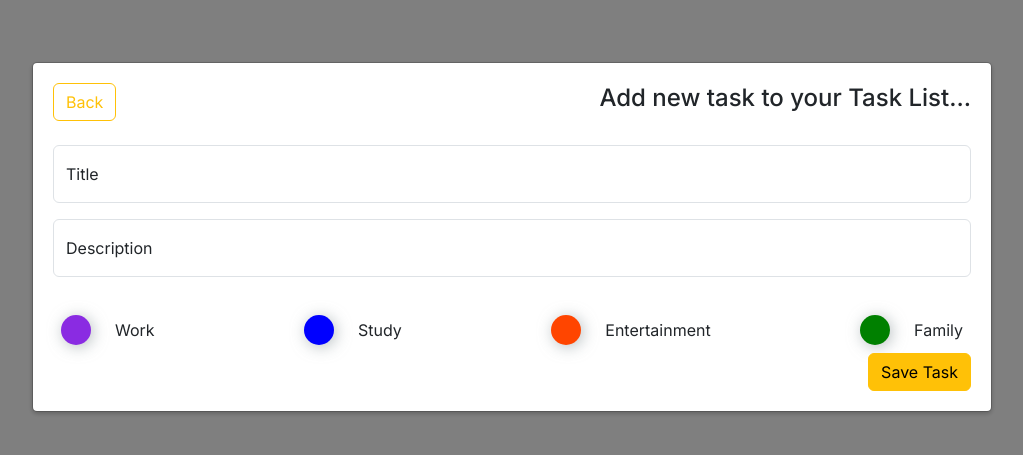
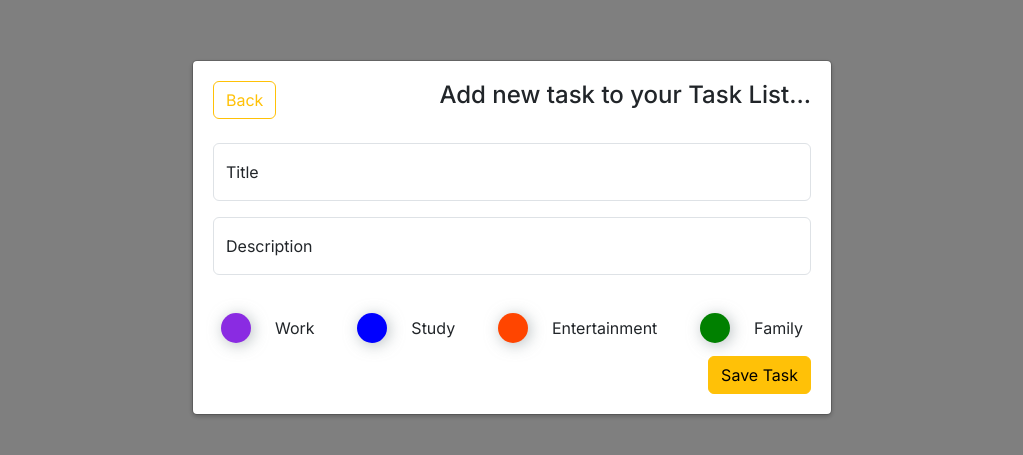
Before and after one commit to Tharindu-Nuwan/todo-app-frontend-react, a React (Vite) app: page /app/add-new in a window 1280 px wide. Shown: the part 163-618 px from the top of the page, without its empty margins (128-1151 px from the left). Built offline with nearby package versions, Linux system fonts and the light colour scheme; sample sign-in values are in the browser's storage; a web font is replaced by a local one.

Commit message:
Change UI design

```diff
--- a/src/components/add-task/AddTask.css
+++ b/src/components/add-task/AddTask.css
@@ -11,7 +11,7 @@
   }
 
   .modal-content {
-    width: 75%;
+    width: 50%;
     height: auto;
     background-color: white;
     padding: 20px;
@@ -62,6 +62,10 @@
   justify-content: space-between;
 }
 
+.btn-save {
+  margin-top: 5px;
+}
+
 @media screen and (min-width: 320px) and (max-width: 720px) {
   .modal-content {
     height: auto;
--- a/src/components/add-task/AddTask.tsx
+++ b/src/components/add-task/AddTask.tsx
@@ -144,7 +144,7 @@ function AddTask() {
           <div className="d-flex justify-content-end">
             <button
               type="button"
-              className="btn btn-warning"
+              className="btn btn-warning btn-save"
               onClick={handleSaveClick}
             >
               Save Task
--- a/src/components/update-task/UpdateTask.css
+++ b/src/components/update-task/UpdateTask.css
@@ -11,7 +11,7 @@
 }
 
 .modal-content {
-  width: 75%;
+  width: 50%;
   height: auto;
   background-color: white;
   padding: 20px;
```
